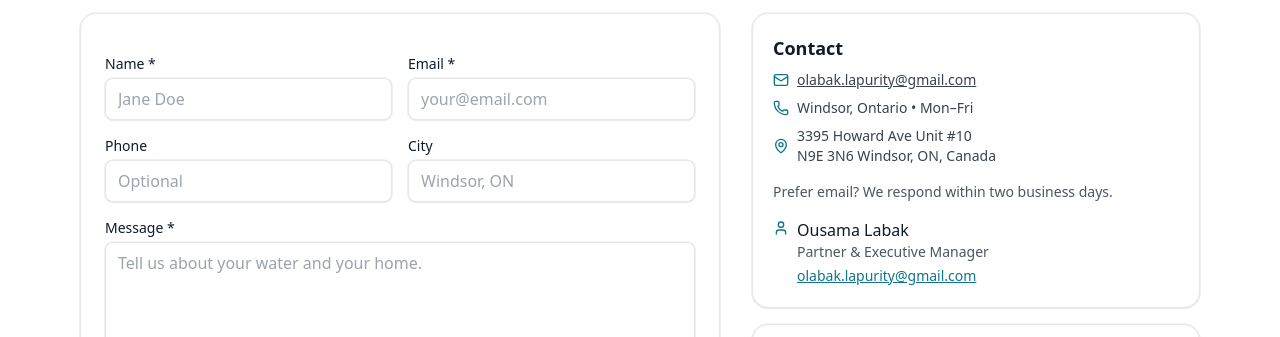
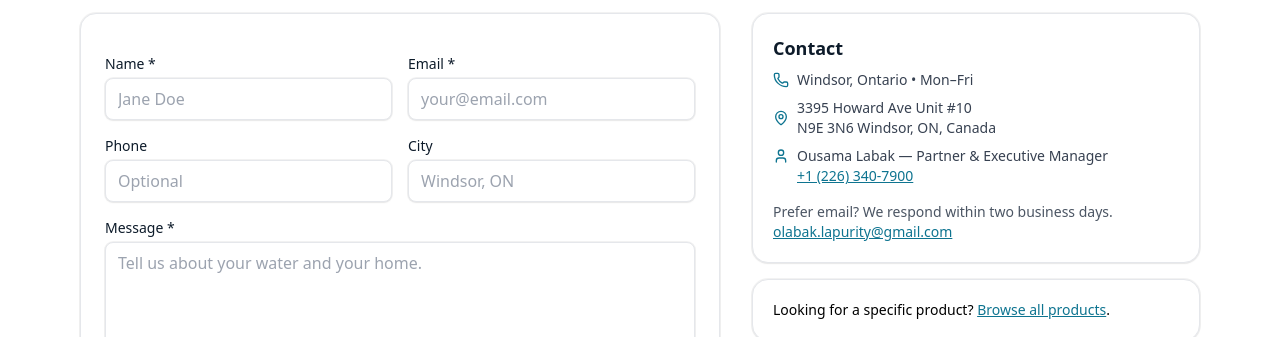
Before and after one commit to MohammadLab/la-purity-water-tech, a Next.js app: page /contact in a window 1280 px wide. Shown: the part 743-1080 px from the top of the page. Built offline with nearby package versions, Linux system fonts and the light colour scheme.

Commit message:
chagned some text in contact

```diff
--- a/app/(site)/contact/page.tsx
+++ b/app/(site)/contact/page.tsx
@@ -38,10 +38,6 @@ export default function ContactPage() {
                 <h2 className="text-lg font-semibold text-[#0D1B2A]">Contact</h2>
                 <ul className="mt-2 space-y-2 text-sm text-gray-700">
                   <li className="flex items-center gap-2">
-                    <Mail size={16} className="text-cyan-700" />
-                    <a href="mailto:olabak.lapurity@gmail.com" className="underline">olabak.lapurity@gmail.com</a>
-                  </li>
-                  <li className="flex items-center gap-2">
                     <Phone size={16} className="text-cyan-700" />
                     <span>Windsor, Ontario • Mon–Fri</span>
                   </li>
@@ -53,25 +49,30 @@ export default function ContactPage() {
                       N9E 3N6 Windsor, ON, Canada
                     </span>
                   </li>
+                  <li className="flex items-start gap-2">
+                    <User size={16} className="text-cyan-700 mt-[2px]" />
+                    <span>
+                      Ousama Labak — Partner & Executive Manager
+                      <br />
+                      <a
+                        href="tel:+12263407900"
+                        className="underline text-cyan-700"
+                      >
+                        +1 (226) 340-7900
+                      </a>
+                    </span>
+                  </li>
                 </ul>
 
                 <div className="mt-4 text-sm text-gray-600">
                   Prefer email? We respond within two business days.
-                </div>
-
-                {/* Ousama Labak info (no divider) */}
-                <div className="mt-4 flex items-start gap-2">
-                  <User size={16} className="text-cyan-700 mt-[2px]" />
-                  <div>
-                    <p className="font-medium text-[#0D1B2A]">Ousama Labak</p>
-                    <p className="text-sm text-gray-600">Partner & Executive Manager</p>
-                    <a
-                      href="mailto:olabak.lapurity@gmail.com"
-                      className="text-sm text-cyan-700 underline mt-1 inline-block"
-                    >
-                      olabak.lapurity@gmail.com
-                    </a>
-                  </div>
+                  <br />
+                  <a
+                    href="mailto:olabak.lapurity@gmail.com"
+                    className="underline text-cyan-700"
+                  >
+                    olabak.lapurity@gmail.com
+                  </a>
                 </div>
               </div>
 
@@ -82,6 +83,8 @@ export default function ContactPage() {
                 </Link>.
               </div>
             </aside>
+
+
           </div>
         </Container>
       </Section>
```
